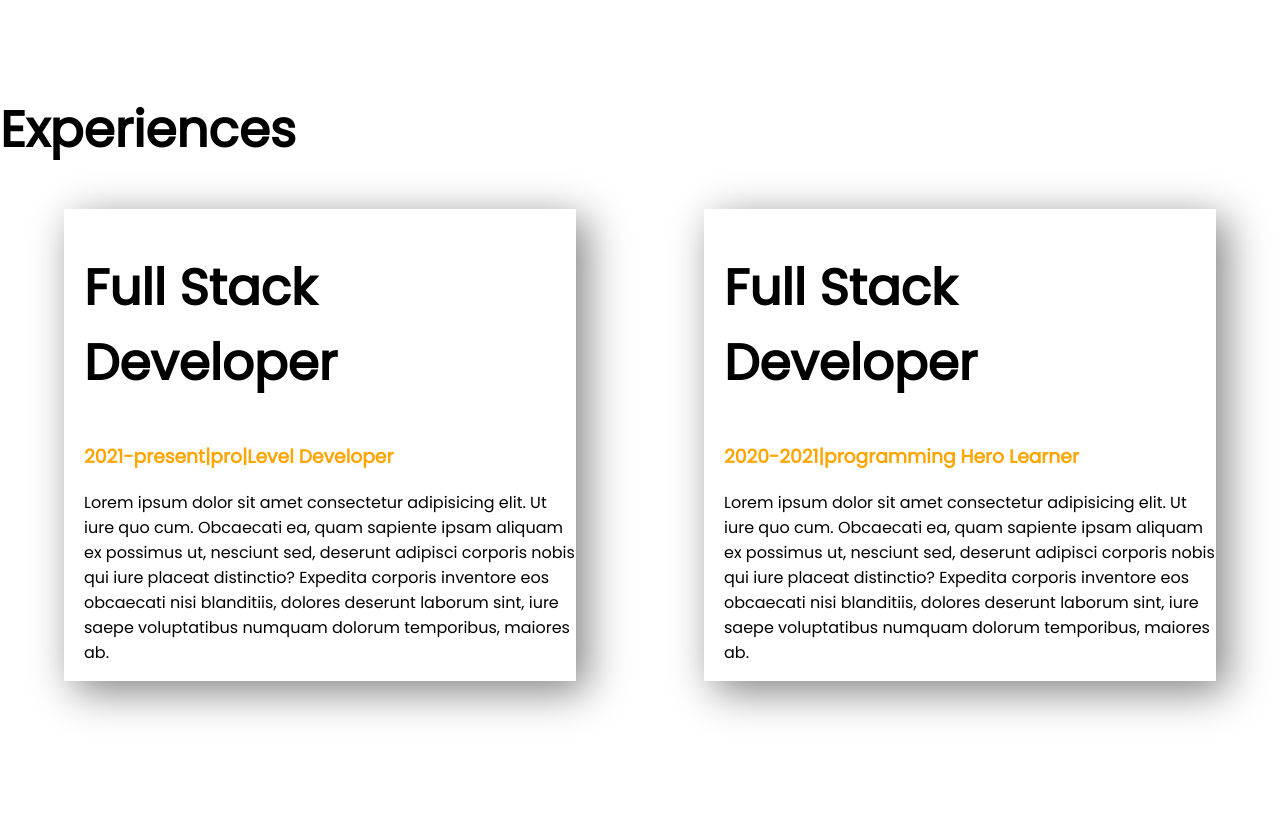
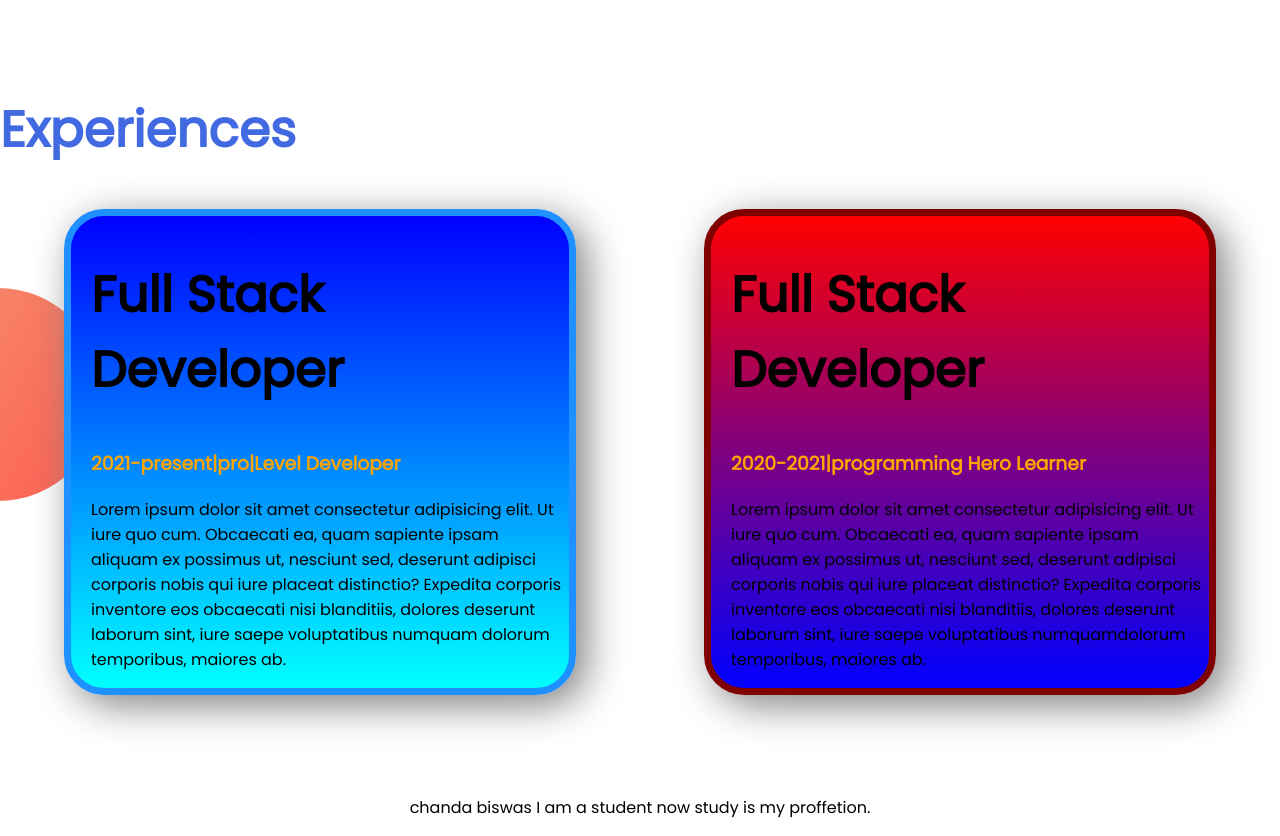
Before and after one commit to chanda-27/my-first-portfolio, a plain HTML site: page index.html in a window 1280 px wide. Shown: the part 1142-1978 px from the top of the page. Before the commit the page ends 1923 px from the top, so only its background shows below. Drawn offline with Linux system fonts and the light colour scheme.

Commit message:
added fotter part

```diff
--- a/css/style.css
+++ b/css/style.css
@@ -57,15 +57,35 @@ h1{
   background-position:right;
   padding-right: 150px;
 }
-
+#color-change{
+  color: royalblue;
+}
 .orange-color{
   color: orange;
 }
-
+.back-ground{
+  background-image: url(../images/exp-bg.png);
+  background-repeat: no-repeat;
+  background-position:left ;
+}
 .box-shadow{
   width: 40%;
   margin-left: 5%;
   margin-right: 5%;
   padding-left: 20px;
+  border-radius:40px;
   box-shadow: 10px 10px 40px gray;
 }
+#full-developer{
+  border: 7px solid;
+  background-image: linear-gradient(blue,cyan);
+  border-color: dodgerblue;
+}
+#full-stack-developer{
+  border: 7px solid;
+  background-image: linear-gradient(red,blue);
+  border-color: maroon;
+}
+footer p{
+  text-align: center ;
+}
--- a/index.html
+++ b/index.html
@@ -45,10 +45,10 @@
       <a class="click-button" target="_blank" href="https://google.com/"> click me</a>
     </div>
   </section>
-  <section>
-    <h1>Experiences</h1>
+  <section class="back-ground">
+    <h1 id="color-change">Experiences</h1>
     <div class="flexible-container">
-      <div class="box-shadow">
+      <div id="full-developer" class="box-shadow">
         <h1>Full Stack Developer</h1>
         <h3 class="orange-color">2021-present|pro|Level Developer</h3>
         <p>Lorem ipsum dolor sit amet consectetur adipisicing elit. Ut iure quo cum. Obcaecati ea, quam sapiente ipsam
@@ -58,20 +58,21 @@
           dolorum temporibus, maiores ab.</p>
       </div>
 
-      <div class="box-shadow">
+      <div id="full-stack-developer" class="box-shadow">
         <h1>Full Stack Developer</h1>
         <h3 class="orange-color">2020-2021|programming Hero Learner</h3>
         <p>Lorem ipsum dolor sit amet consectetur adipisicing elit. Ut iure quo cum. Obcaecati ea, quam sapiente ipsam
           aliquam ex possimus ut, nesciunt sed, deserunt adipisci corporis nobis qui iure placeat distinctio? Expedita
           corporis inventore eos obcaecati nisi blanditiis, dolores deserunt laborum sint, iure saepe voluptatibus
-          numquam
-          dolorum temporibus, maiores ab.
+          numquamdolorum temporibus, maiores ab.
         </p>
       </div>
     </div>
-
   </section>
 
+  <footer>
+    <p>chanda biswas I am a student now study is my proffetion.</p>
+  </footer>
 
 
 </body>
```
